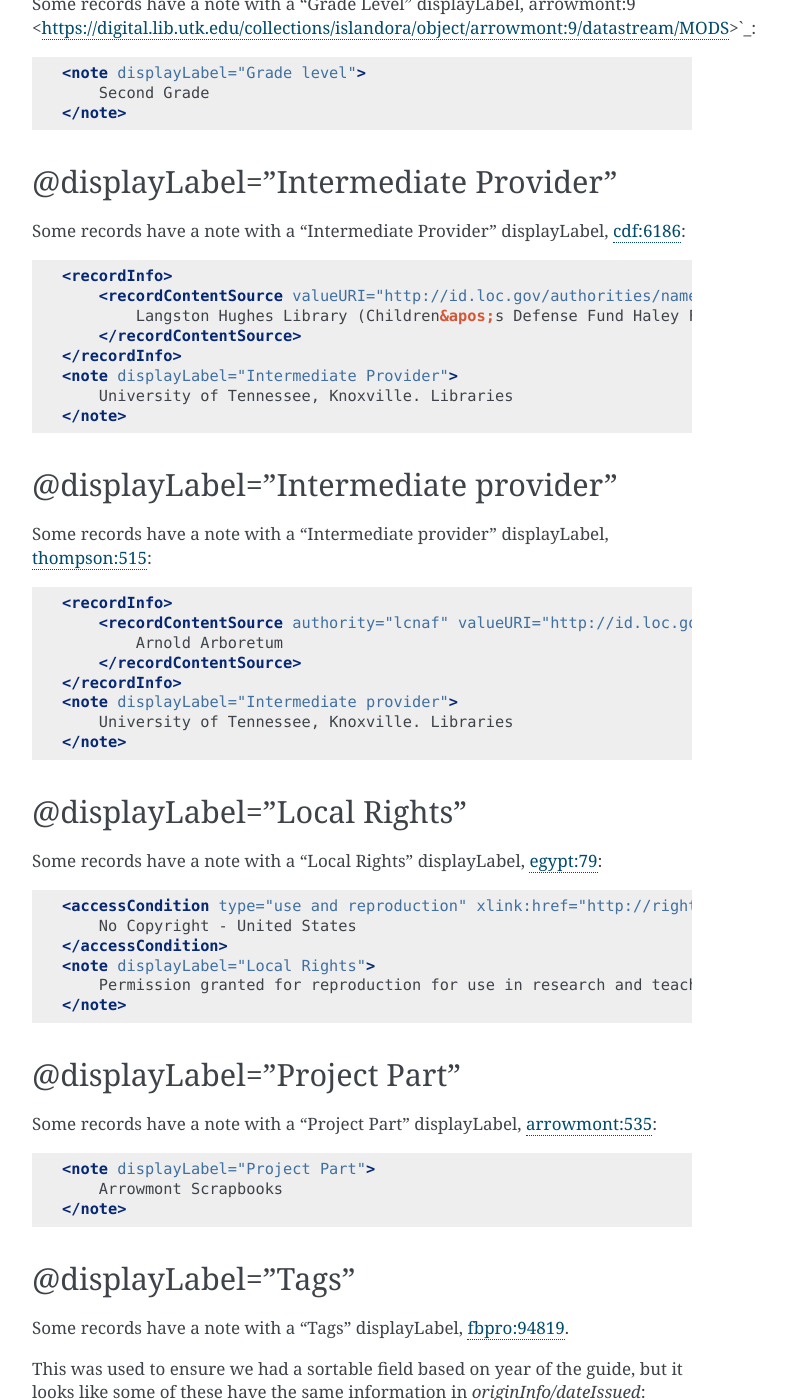
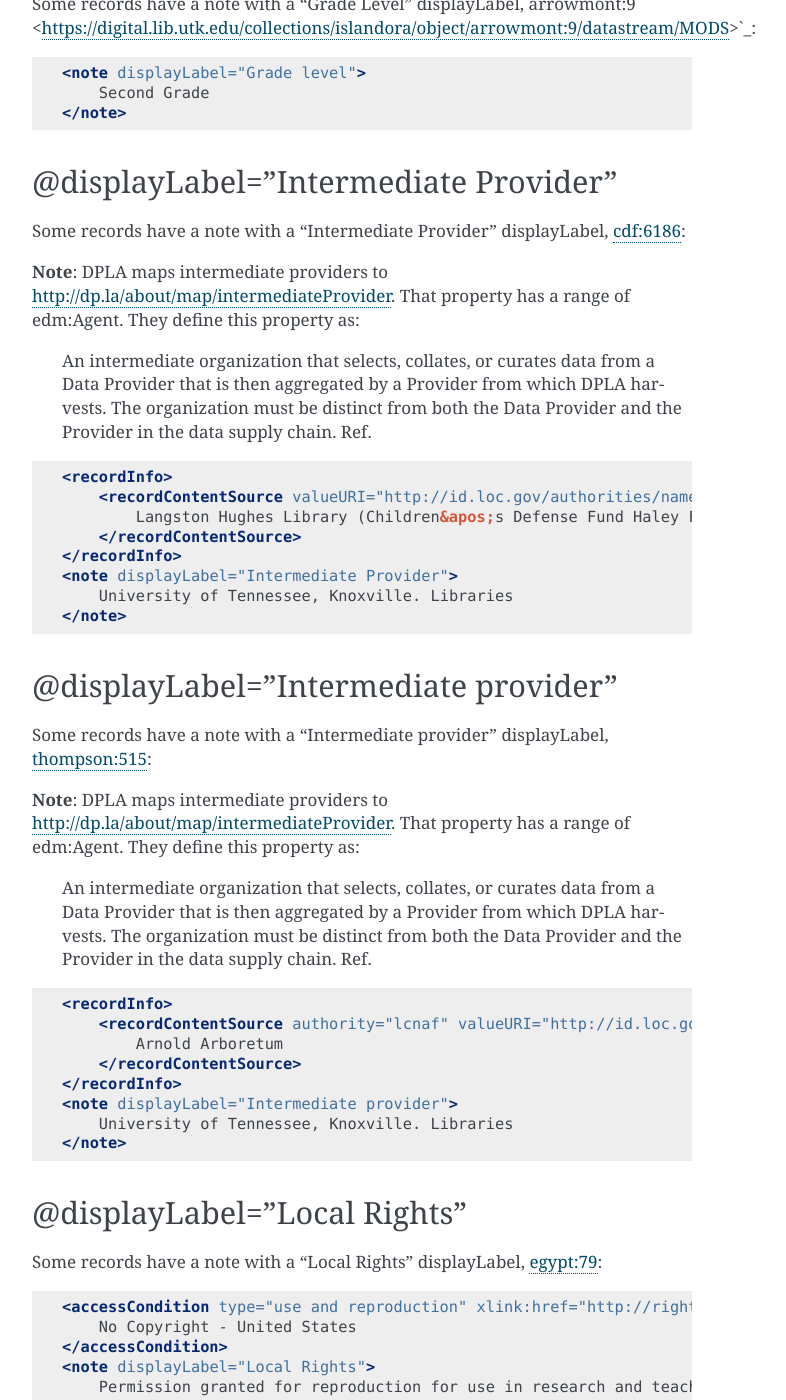
Before and after one commit to UTKcataloging/mods_to_rdf, a Sphinx documentation site: the page built from docs/source/top_level_elements/note.rst, in a window 1280 px wide and 1400 px high, scrolled down 890 px. Shown: the whole window, without its empty margins (388-1174 px from the left). Built offline with Sphinx 7.4.7, drawn with Linux system fonts in a browser that asks for light colours; formulas are drawn with MathJax 3; some of the changed text lies outside the part shown.

Commit message:
Add a note and fix a problem.
This adds a note about intermediateProviders and fixes a warning related to an XML warning.

```diff
--- a/docs/source/top_level_elements/note.rst
+++ b/docs/source/top_level_elements/note.rst
@@ -53,6 +53,13 @@ Some records have a note with a "Grade Level" displayLabel,`arrowmont:9 <https:/
 
 Some records have a note with a "Intermediate Provider" displayLabel, `cdf:6186 <https://digital.lib.utk.edu/collections/islandora/object/cdf:6186/datastream/MODS>`_:
 
+**Note**: DPLA maps intermediate providers to http://dp.la/about/map/intermediateProvider. That property has a range of
+edm:Agent.  They define this property as:
+
+    An intermediate organization that selects, collates, or curates data from a Data Provider that is then aggregated by a Provider
+    from which DPLA harvests. The organization must be distinct from both the Data Provider and the Provider in the data supply
+    chain. Ref.
+
 .. code-block:: xml
 
     <recordInfo>
@@ -68,6 +75,13 @@ Some records have a note with a "Intermediate Provider" displayLabel, `cdf:6186
 -------------------------------------
 
 Some records have a note with a "Intermediate provider" displayLabel, `thompson:515 <https://digital.lib.utk.edu/collections/islandora/object/thompson:515/datastream/MODS>`_:
+
+**Note**: DPLA maps intermediate providers to http://dp.la/about/map/intermediateProvider. That property has a range of
+edm:Agent.  They define this property as:
+
+    An intermediate organization that selects, collates, or curates data from a Data Provider that is then aggregated by a Provider
+    from which DPLA harvests. The organization must be distinct from both the Data Provider and the Provider in the data supply
+    chain. Ref.
 
 .. code-block:: xml
 
@@ -132,12 +146,14 @@ Some records have a note with a "Transcribed from Original Collection" displayLa
 
 .. code-block:: xml
 
-<titleInfo>
-    <title>Inside of Old Mill up Kalance Fork Greenbrier (Negative 251)</title>
-</titleInfo>
-<note displayLabel="Transcribed from Original Collection">
-    Inside of Old Mill up Kalance Fork Greenbrier (Negative 251)
-</note>
+    <titleInfo>
+        <title>
+            Inside of Old Mill up Kalance Fork Greenbrier (Negative 251)
+        </title>
+    </titleInfo>
+    <note displayLabel="Transcribed from Original Collection">
+        Inside of Old Mill up Kalance Fork Greenbrier (Negative 251)
+    </note>
 
 @displayLabel="dpn"
 -------------------
```
